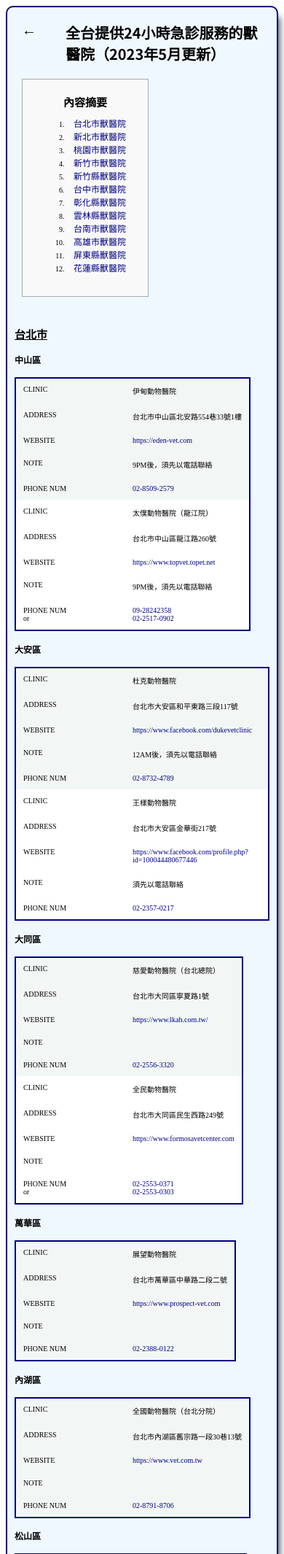
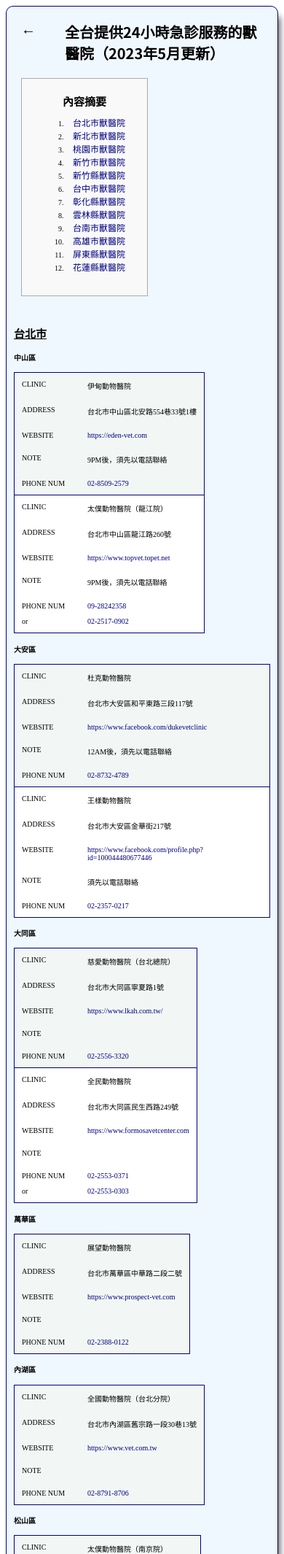
Before and after one commit to Ru960413/24HR-vet-clinic-route-planner, a Flask app: page /detail-zh in a window 390 px wide. Shown: the top 2130 px of the page at 73% size. Run offline with Flask 3, Linux system fonts and the light colour scheme.

Commit message:
adjust responsive layout for smaller screens

```diff
--- a/static/index.css
+++ b/static/index.css
@@ -1,6 +1,6 @@
 .info-container {
   max-width: 1200px;
-  margin: auto;
+  margin: 0 auto;
   border: solid 2px #a7a5a5;
   border-radius: 10px;
   box-shadow: 10px 7px 10px -8px rgba(0, 0, 0, 0.7);
@@ -84,7 +84,7 @@
 table,
 th,
 td {
-  border: 2px solid navy;
+  border: 1px solid navy;
   border-collapse: collapse;
 }
 
@@ -97,7 +97,7 @@ table,
 .area-zh {
   margin-left: 1rem;
   margin-right: 1rem;
-  font-size: 1.2rem;
+  font-size: 1rem;
 }
 
 table {
@@ -258,7 +258,7 @@ a:hover {
   .info-container {
     /* min-width: fit-content; */
     margin: auto;
-    border: solid 2px navy;
+    border: solid 1px navy;
     border-radius: 10px;
     box-shadow: 10px 7px 10px -8px rgba(0, 0, 0, 0.7);
     background-color: #f0f8ff;
@@ -267,11 +267,14 @@ a:hover {
   th {
     display: none;
   }
-
+  tr {
+    border-bottom: solid 1px navy;
+  }
   td {
     display: grid;
-    grid-template-columns: 150px 1fr;
+    grid-template-columns: 80px 1fr;
     border: none;
+    grid-gap: 20px;
   }
 
   tr:nth-of-type(2n) {
@@ -302,69 +305,15 @@ a:hover {
     content: "Phone Num";
     text-transform: uppercase;
   }
-  /* .greeting-zh {
-    font-size: 1.8rem;
+
+  #myBtn {
+    right: 75px;
   }
+}
 
-  .greeting-en {
-    font-size: 1.8rem;
+@media (max-width: 400px) {
+  td {
+    grid-template-columns: 80px 1fr;
+    grid-gap: 10px;
   }
-
-  .ex-en {
-    font-size: 1.2rem;
-  }
-
-  .ex-zh {
-    font-size: 1.2rem;
-  }
-
-  .back {
-    font-size: 1.2rem;
-  }
-
-  .info {
-    font-size: 1rem;
-  }
-
-  .title {
-    font-size: 1.6rem;
-  }
-
-  .language-1,
-  .language-2 {
-    padding: 5px;
-    font-size: 1.2rem;
-  }
-
-  .nav-item {
-    margin: 1rem;
-  }
-
-  .area,
-  .area-zh {
-    font-size: 0.8rem;
-  }
-
-  .city,
-  .city-zh {
-    font-size: 1rem;
-    margin-top: 2rem;
-  }
-
-  th,
-  td {
-    padding: 5px;
-    font-size: 0.6rem;
-  }
-
-  .toc_title {
-    font-size: 1.2rem;
-  }
-  .toc_item {
-    font-size: 0.8rem;
-  }
-  .disclaimer-en,
-  .disclaimer-zh {
-    font-size: 0.8rem;
-  } */
 }
```
